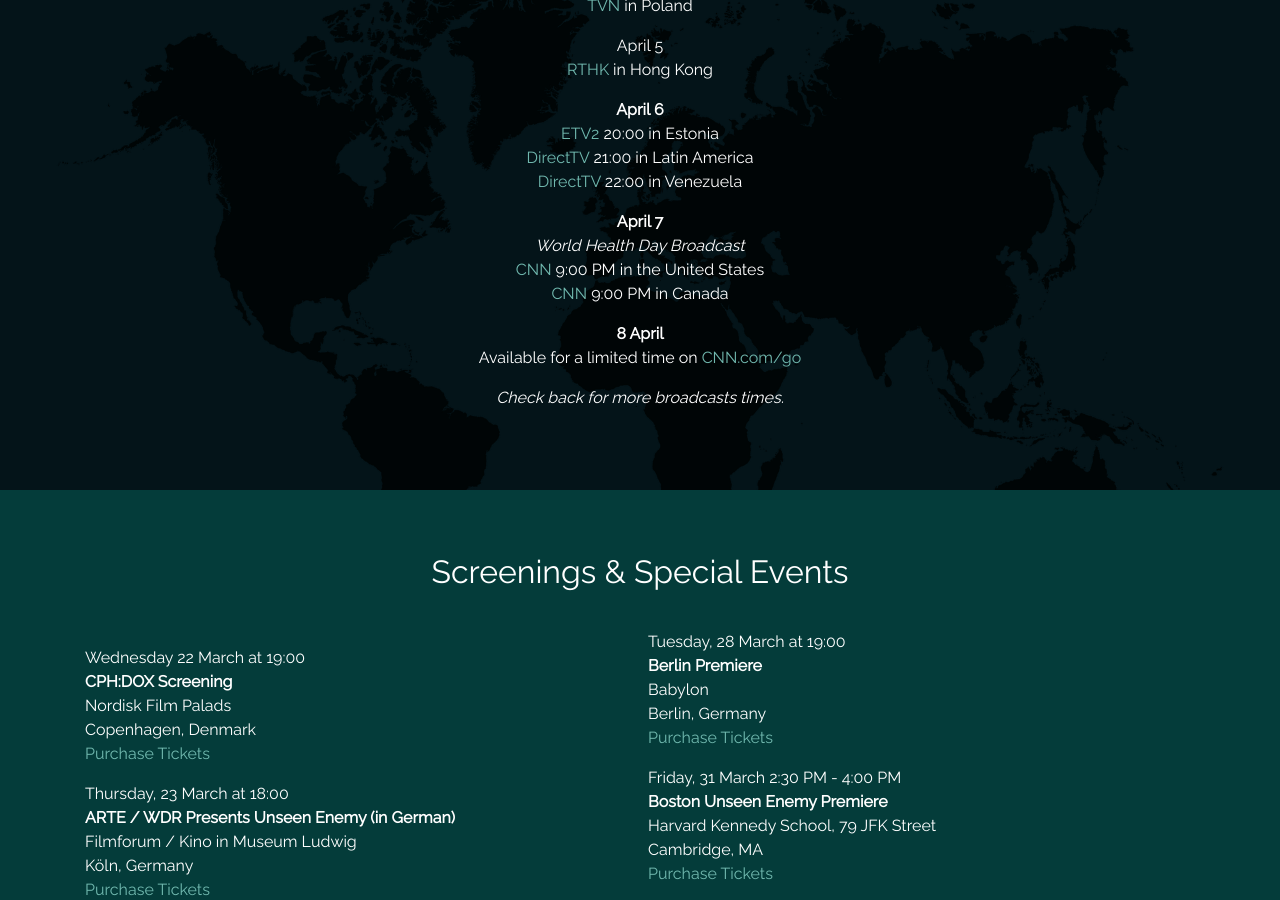
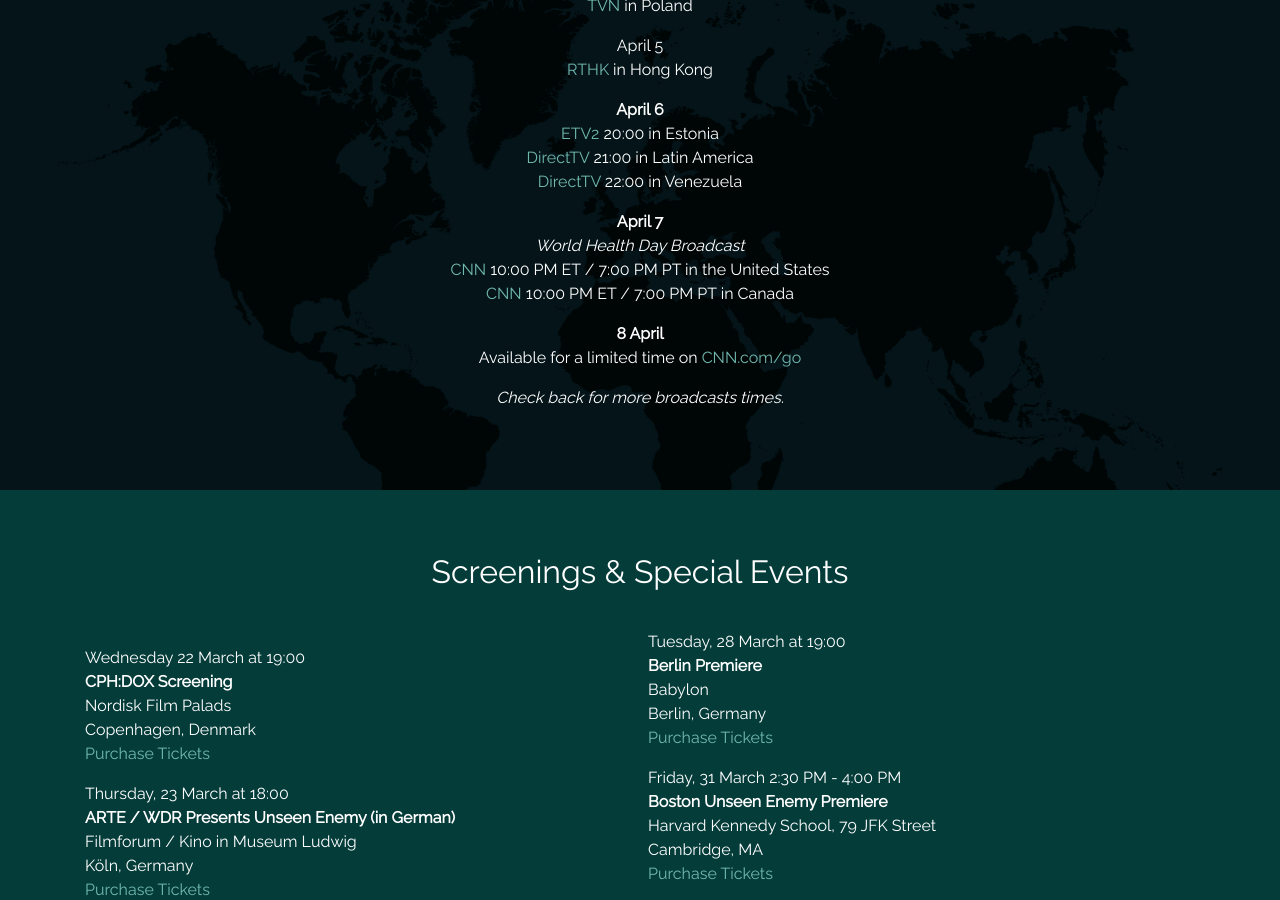
Before and after one commit to caseyg/takesallofus, a Jekyll site: the page built from index.md, in a window 1280 px wide and 900 px high, scrolled down 2324 px. Built offline with Jekyll 4.4.1, drawn with Linux system fonts in a browser that asks for light colours; nearby versions of some CDN libraries; comment, search, counter and statistics services are not loaded.

Commit message:
Updated Index

```diff
--- a/index.md
+++ b/index.md
@@ -14,9 +14,10 @@
     6**  \n[ETV2](http://etv2.err.ee/)  20:00  in Estonia  \n[DirectTV](http://www.directvla.com/)
     \ 21:00  in Latin America  \n[DirectTV](http://www.directv.com.ve/)  22:00 in
     Venezuela  \n  \n**April 7**  \n*World Health Day Broadcast*  \n[CNN](http://www.cnn.com)
-    \ 9:00 PM  in the United States  \n[CNN](http://www.cnn.com)  9:00 PM  in Canada
-    \ \n\n**8 April**  \nAvailable for a limited time on [CNN.com/go  ](http://www.cnn.com/go)
-    \ \n\n>*Check back for more broadcasts times.*"
+    \ 10:00 PM ET / 7:00 PM PT  in the United States  \n[CNN](http://www.cnn.com)
+    \ 10:00 PM ET / 7:00 PM PT  in Canada  \n\n**8 April**  \nAvailable for a limited
+    time on [CNN.com/go  ](http://www.cnn.com/go)  \n\n>*Check back for more broadcasts
+    times.*"
 events:
 - date-and-time: Wednesday 22 March at 19:00
   title: 'CPH:DOX Screening '
```
